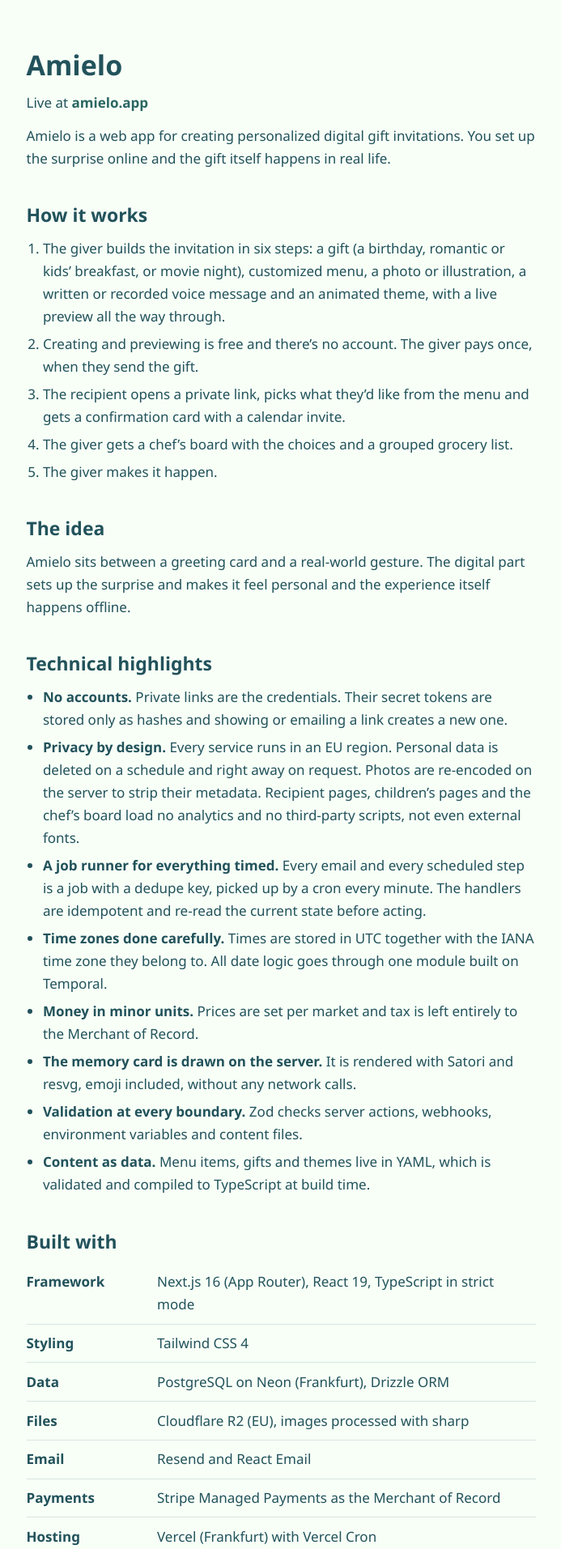
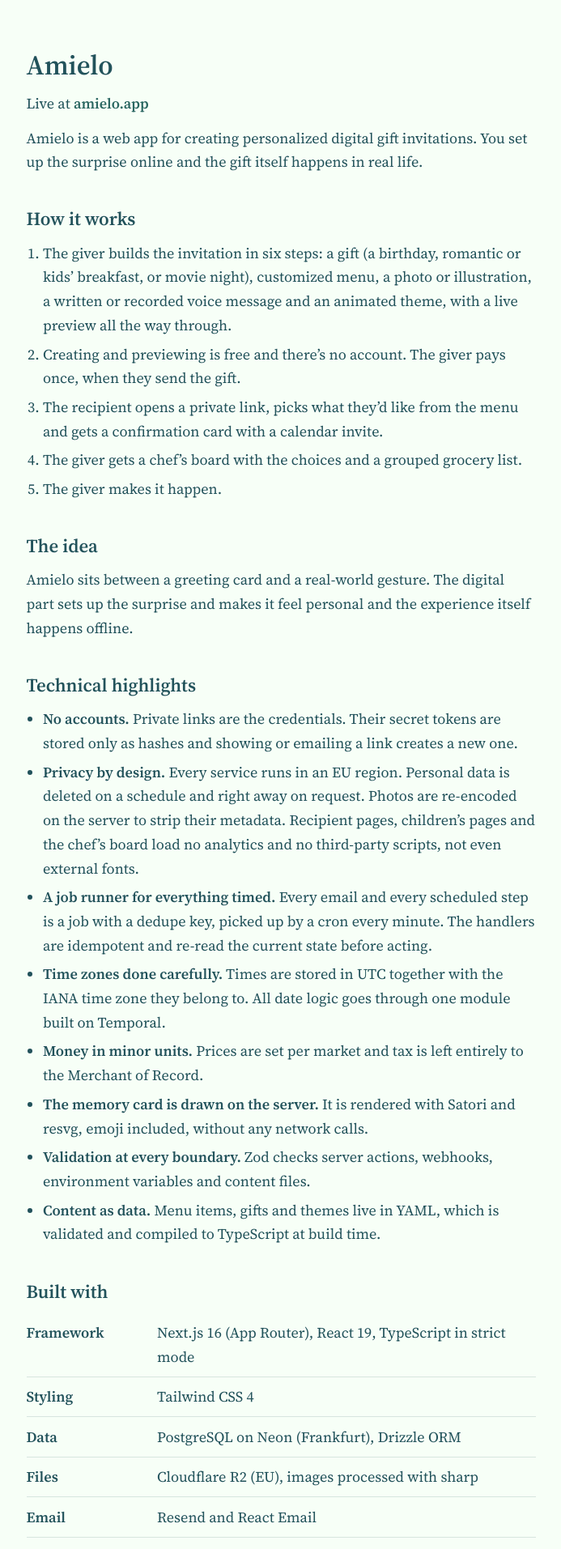
Before and after one commit to apeganc/apeganc.github.io, a Jekyll site: the page built from projects/amielo.md, in a window 1280 px wide. Shown: the top 1913 px of the page at 81% size, without its empty margins (293-986 px from the left). Built offline with Jekyll 4.4.1, drawn with Linux system fonts in a browser that asks for light colours; some web fonts are replaced.

Commit message:
Use Source Serif 4 on project pages, matching the main page
The Lexend font files were removed from fonts/, so the project pages
had fallen back to a system font.

```diff
--- a/_layouts/project.html
+++ b/_layouts/project.html
@@ -10,35 +10,25 @@
   <link rel="icon" href="{{ '/favicon.svg' | relative_url }}" type="image/svg+xml">
   <link rel="apple-touch-icon" href="{{ '/apple-touch-icon.png' | relative_url }}">
 
-  <link rel="preload" href="{{ '/fonts/lexend-latin-400-normal.woff2' | relative_url }}" as="font" type="font/woff2" crossorigin>
+  <link rel="preload" href="{{ '/fonts/source-serif-4-latin-opsz-normal.woff2' | relative_url }}" as="font" type="font/woff2" crossorigin>
   <style>
     /* The page template for the project READMEs in projects/. Same fonts and colours as index.html. */
+    /* Source Serif 4 for all text, self-hosted (licences in fonts/LICENSE.txt). One variable file
+       per alphabet covers every weight; the latin-ext file adds č, š, ž and is only loaded when needed. */
     @font-face {
-      font-family: "Lexend";
-      font-weight: 400;
+      font-family: "Source Serif 4";
+      font-style: normal;
+      font-weight: 200 900;
       font-display: swap;
-      src: url({{ '/fonts/lexend-latin-ext-400-normal.woff2' | relative_url }}) format("woff2");
-      unicode-range: U+0100-02BA,U+02BD-02C5,U+02C7-02CC,U+02CE-02D7,U+02DD-02FF,U+0304,U+0308,U+0329,U+1D00-1DBF,U+1E00-1E9F,U+1EF2-1EFF,U+2020,U+20A0-20AB,U+20AD-20C0,U+2113,U+2C60-2C7F,U+A720-A7FF;
+      src: url({{ '/fonts/source-serif-4-latin-ext-opsz-normal.woff2' | relative_url }}) format("woff2");
+      unicode-range: U+0100-02BA,U+02BD-02C5,U+02C7-02CC,U+02CE-02D7,U+02DD-02FF,U+0304,U+0308,U+0329,U+1D00-1DBF,U+1E00-1E9F,U+1EF2-1EFF,U+2020,U+20A0-20AB,U+20AD-20C4,U+2113,U+2C60-2C7F,U+A720-A7FF;
     }
     @font-face {
-      font-family: "Lexend";
-      font-weight: 400;
+      font-family: "Source Serif 4";
+      font-style: normal;
+      font-weight: 200 900;
       font-display: swap;
-      src: url({{ '/fonts/lexend-latin-400-normal.woff2' | relative_url }}) format("woff2");
-      unicode-range: U+0000-00FF,U+0131,U+0152-0153,U+02BB-02BC,U+02C6,U+02DA,U+02DC,U+0304,U+0308,U+0329,U+2000-206F,U+20AC,U+2122,U+2191,U+2193,U+2212,U+2215,U+FEFF,U+FFFD;
-    }
-    @font-face {
-      font-family: "Lexend";
-      font-weight: 600;
-      font-display: swap;
-      src: url({{ '/fonts/lexend-latin-ext-600-normal.woff2' | relative_url }}) format("woff2");
-      unicode-range: U+0100-02BA,U+02BD-02C5,U+02C7-02CC,U+02CE-02D7,U+02DD-02FF,U+0304,U+0308,U+0329,U+1D00-1DBF,U+1E00-1E9F,U+1EF2-1EFF,U+2020,U+20A0-20AB,U+20AD-20C0,U+2113,U+2C60-2C7F,U+A720-A7FF;
-    }
-    @font-face {
-      font-family: "Lexend";
-      font-weight: 600;
-      font-display: swap;
-      src: url({{ '/fonts/lexend-latin-600-normal.woff2' | relative_url }}) format("woff2");
+      src: url({{ '/fonts/source-serif-4-latin-opsz-normal.woff2' | relative_url }}) format("woff2");
       unicode-range: U+0000-00FF,U+0131,U+0152-0153,U+02BB-02BC,U+02C6,U+02DA,U+02DC,U+0304,U+0308,U+0329,U+2000-206F,U+20AC,U+2122,U+2191,U+2193,U+2212,U+2215,U+FEFF,U+FFFD;
     }
 
@@ -69,7 +59,8 @@
       flex-direction: column;
       background: var(--mint);
       color: var(--teal);
-      font-family: "Lexend", "Segoe UI", system-ui, -apple-system, Helvetica, Arial, sans-serif;
+      font-family: "Source Serif 4", Georgia, "Times New Roman", serif;
+      font-size: 1.06rem; /* body text 18px, same as the main page (the serif reads smaller than Lexend did) */
       line-height: 1.65;
     }
 
```
